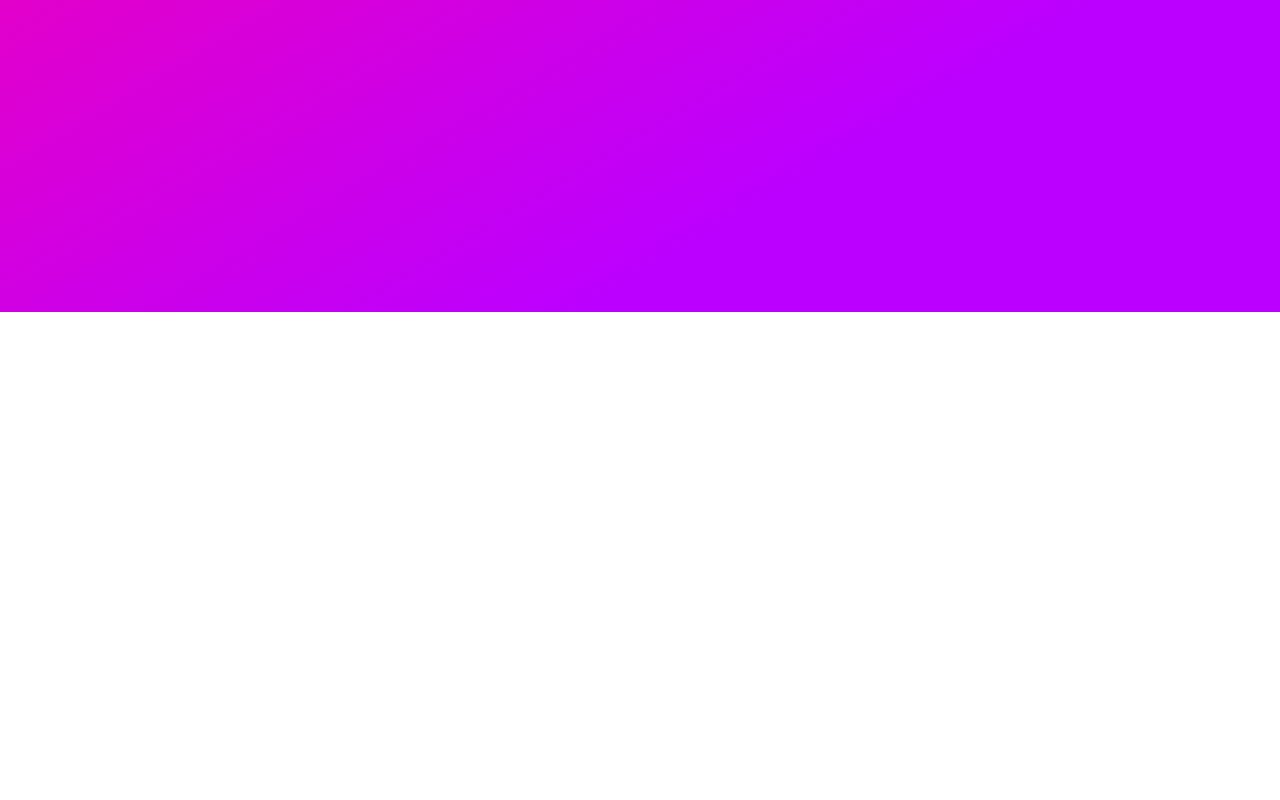
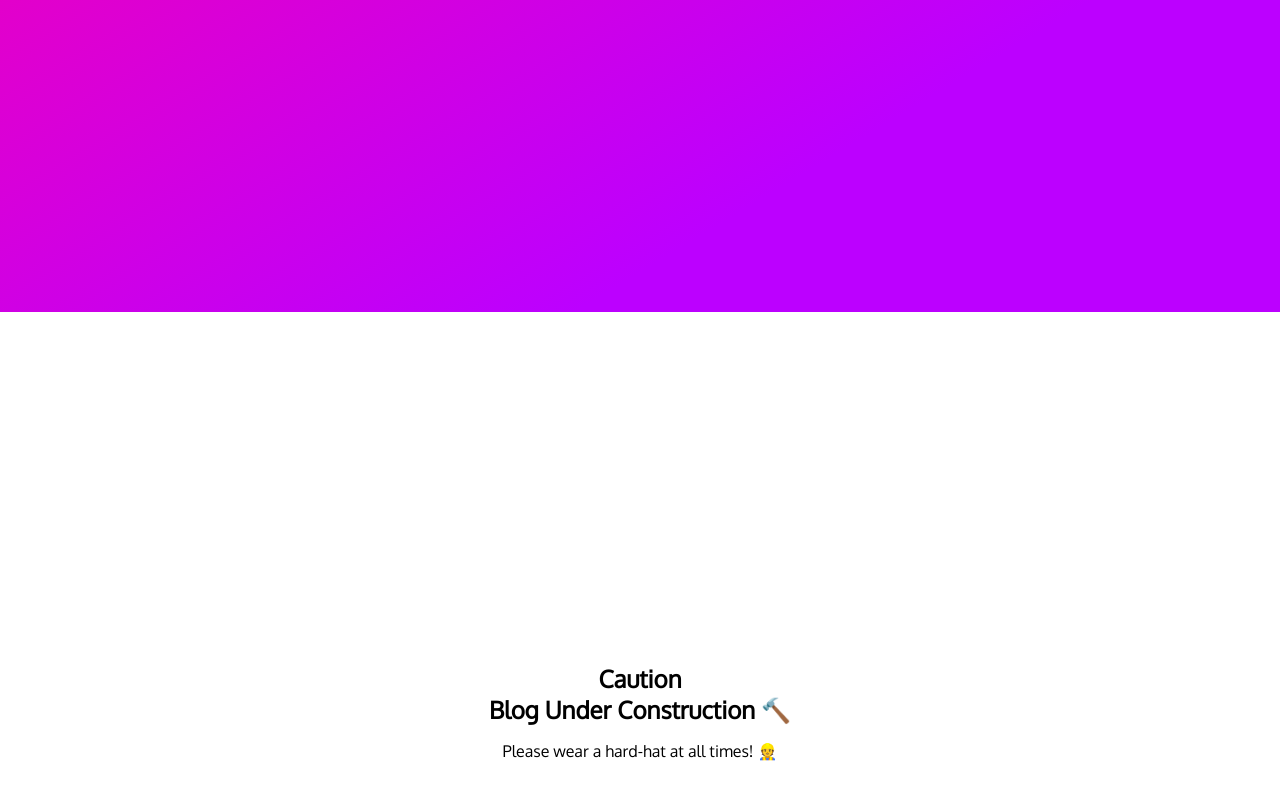
Before and after one commit to CountScapula/blog, a plain HTML site: page index.html in a window 1280 px wide. Shown: the part 488-1288 px from the top of the page. Before the commit the page ends 800 px from the top, so only its background shows below. Drawn offline with Linux system fonts and the light colour scheme; a web font is replaced by a local one.

Commit message:
Add a placeholder for the blog section

```diff
--- a/css/index.css
+++ b/css/index.css
@@ -44,3 +44,28 @@
         font-size: x-large;
     }
 }
+
+/*
+==============================
+============ Blog ============
+==============================
+*/
+
+#blog {
+    height: 100vh;
+    width: 100%;
+    display: flex;
+    flex-direction: column;
+}
+
+#blog h1 {
+    text-align: center;
+    font-family: "Oxygen", monospace;
+    margin: auto auto 0 auto;
+}
+
+#blog p {
+    text-align: center;
+    font-family: "Oxygen", monospace;
+    margin: 1em auto auto auto;
+}
--- a/index.html
+++ b/index.html
@@ -30,5 +30,9 @@
             <a href="mailto:callum.lawson-smith@outlook.com"><img class="logo" src="img/email-icon.png" onmouseover="icon_hover(this)" onmouseout="icon_unhover(this)" id="email-icon"></a>
         </div>
     </section>
+    <section id="blog">
+        <h1>Caution<br>Blog Under Construction &#x1F528</h1>
+        <p>Please wear a hard-hat at all times! &#x1F477</p>
+    </section>
 </body>
 </html>
```
Also changed, not shown: about.html (+1 -1 lines).
